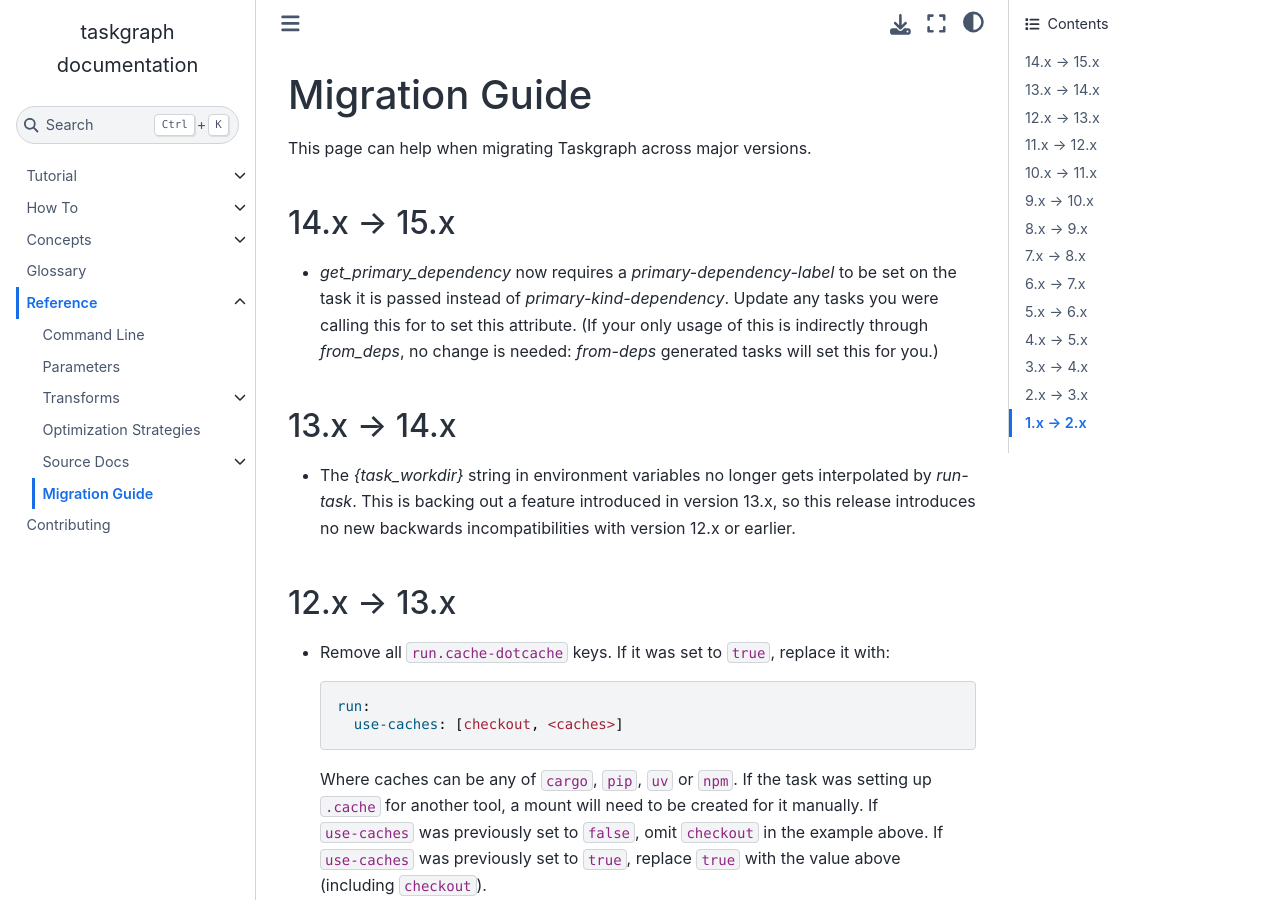
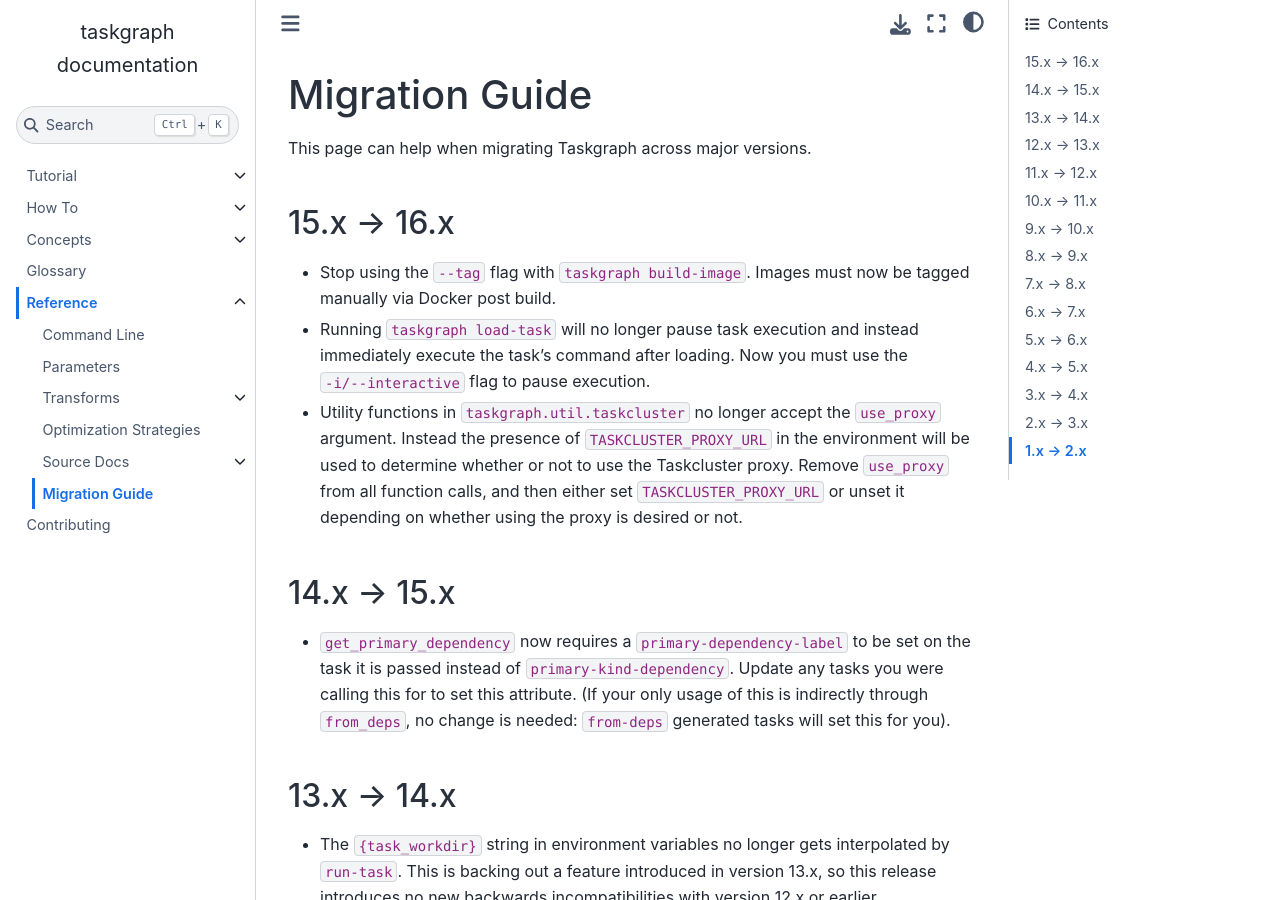
Before and after one commit to taskcluster/taskgraph, a Sphinx documentation site: the page built from docs/reference/migrations.rst, in a window 1280 px wide and 900 px high. Built offline with Sphinx 7.4.7 and the Sphinx Book theme 1.1.4, drawn with Linux system fonts in a browser that asks for light colours.

```diff
--- a/docs/reference/migrations.rst
+++ b/docs/reference/migrations.rst
@@ -3,20 +3,35 @@ Migration Guide
 
 This page can help when migrating Taskgraph across major versions.
 
+15.x -> 16.x
+------------
+
+* Stop using the ``--tag`` flag with ``taskgraph build-image``. Images must now
+  be tagged manually via Docker post build.
+* Running ``taskgraph load-task`` will no longer pause task execution and
+  instead immediately execute the task's command after loading. Now you must
+  use the ``-i/--interactive`` flag to pause execution.
+* Utility functions in ``taskgraph.util.taskcluster`` no longer accept the
+  ``use_proxy`` argument. Instead the presence of ``TASKCLUSTER_PROXY_URL`` in
+  the environment will be used to determine whether or not to use the
+  Taskcluster proxy. Remove ``use_proxy`` from all function calls, and then
+  either set ``TASKCLUSTER_PROXY_URL`` or unset it depending on whether using
+  the proxy is desired or not.
+
 14.x -> 15.x
 ------------
 
-* `get_primary_dependency` now requires a `primary-dependency-label` to be set
-  on the task it is passed instead of `primary-kind-dependency`. Update any tasks
+* ``get_primary_dependency`` now requires a ``primary-dependency-label`` to be set
+  on the task it is passed instead of ``primary-kind-dependency``. Update any tasks
   you were calling this for to set this attribute. (If your only usage of this
-  is indirectly through `from_deps`, no change is needed: `from-deps` generated
-  tasks will set this for you.)
+  is indirectly through ``from_deps``, no change is needed: ``from-deps`` generated
+  tasks will set this for you).
 
 13.x -> 14.x
 ------------
 
-* The `{task_workdir}` string in environment variables no longer gets
-  interpolated by `run-task`. This is backing out a feature introduced in
+* The ``{task_workdir}`` string in environment variables no longer gets
+  interpolated by ``run-task``. This is backing out a feature introduced in
   version 13.x, so this release introduces no new backwards incompatibilities
   with version 12.x or earlier.
 
--- a/pyproject.toml
+++ b/pyproject.toml
@@ -1,7 +1,7 @@
 ### Project
 [project]
 name = "taskcluster-taskgraph"
-version = "15.4.0"
+version = "16.0.0"
 description = "Build taskcluster taskgraphs"
 readme = "README.rst"
 authors = [
```
Also changed, not shown: CHANGELOG.md (+26 -0 lines), 1 other file.
